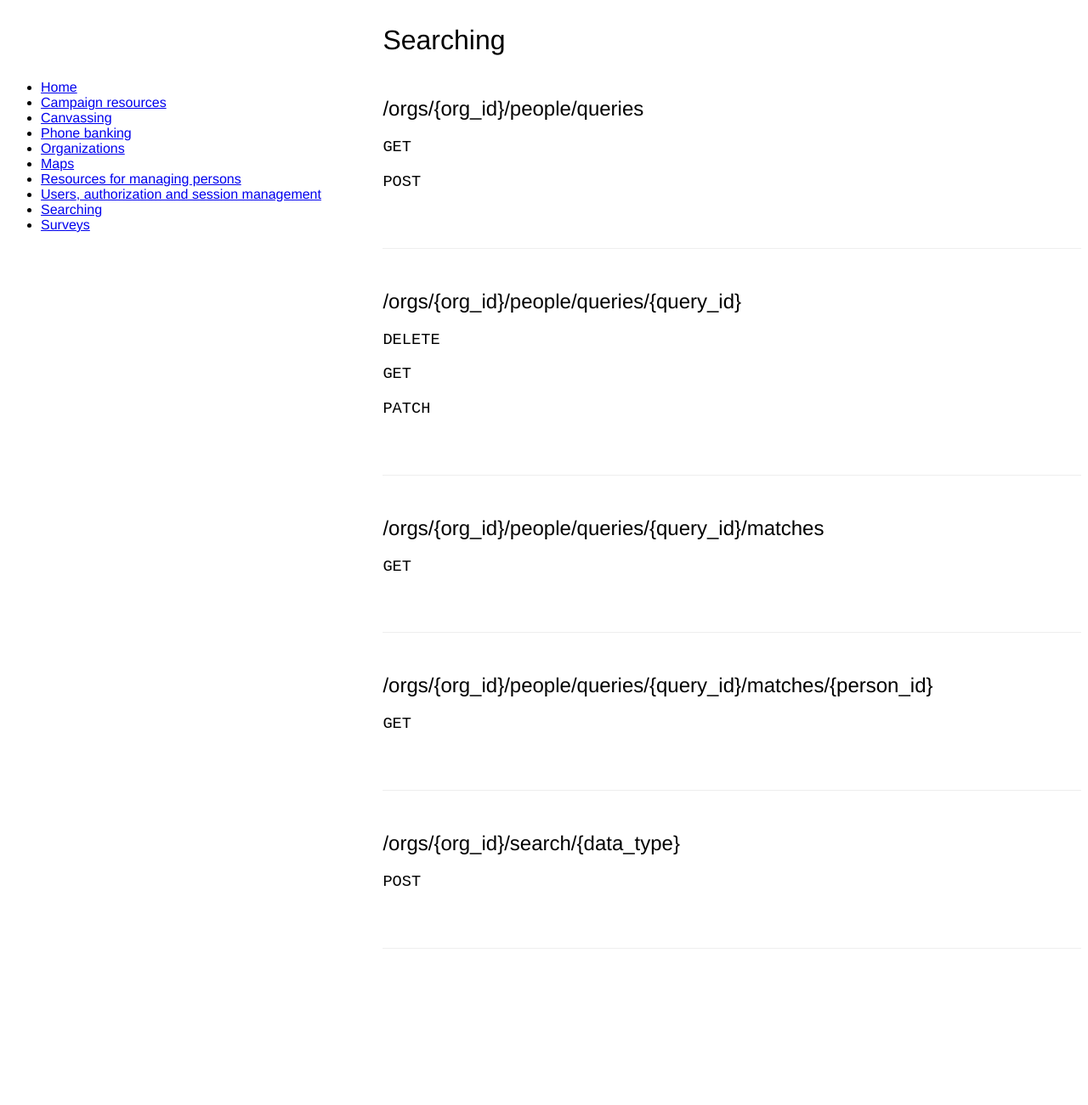
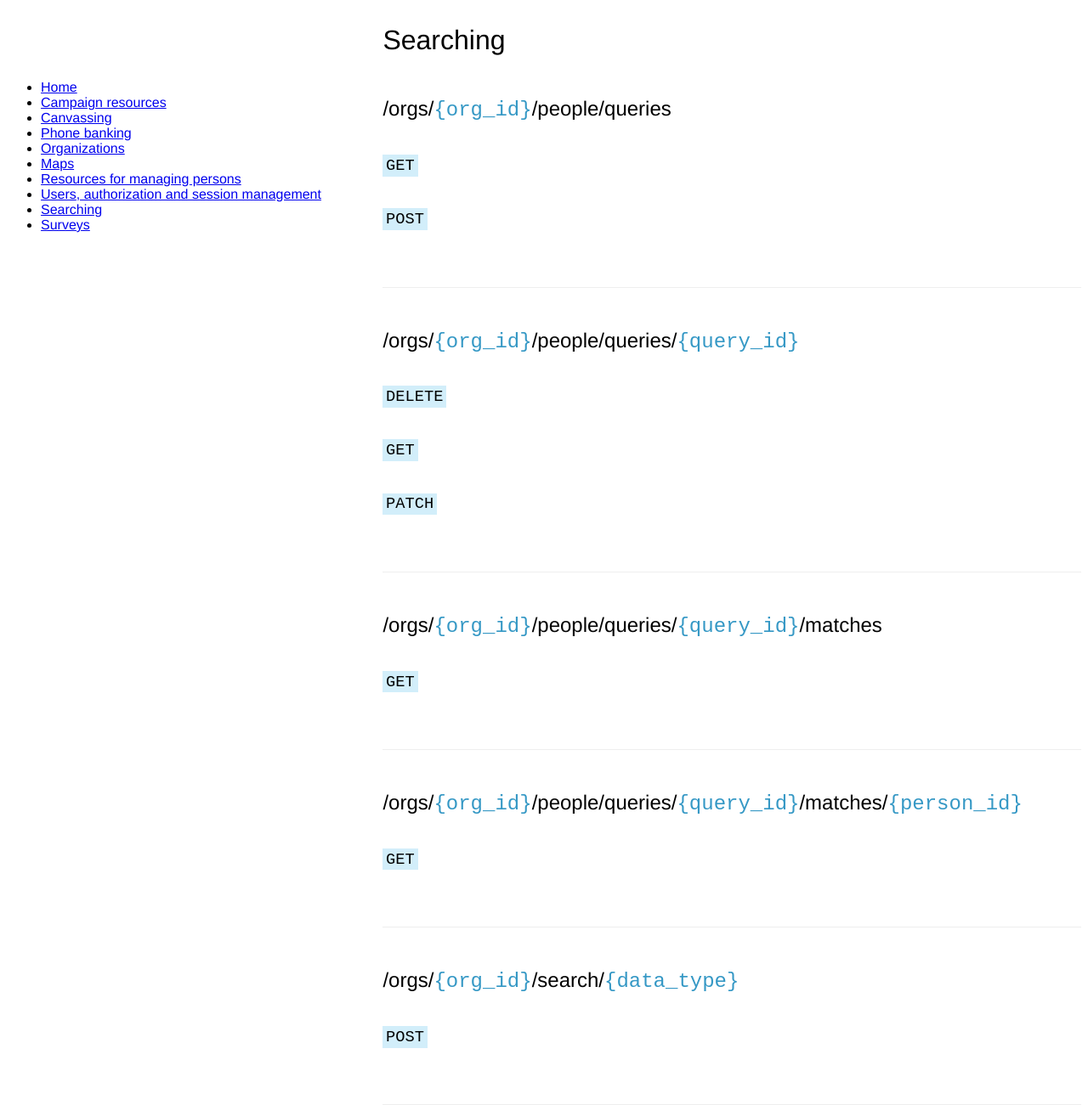
Before and after one commit to zetkin/developer.zetkin.org, a Jekyll site: the page built from api/search/index.md, in a window 1280 px wide. Shown: the whole page at 85% size. Built offline with Jekyll 4.4.1, drawn with Linux system fonts in a browser that asks for light colours; before the commit the page ends 1117 px from its top, so only the background shows below that.

Commit message:
Style API resources and methods

```diff
--- a/_layouts/default.html
+++ b/_layouts/default.html
@@ -21,12 +21,13 @@ title: Home
                 {% assign resources = site.data.resources | where:"docsection",page.docsection %}
                 {% for res in resources %}
                 <article class="api-resource">
-                    <h2>{{ res.url }}</h2>
-                    <div>{{ res.doc }}</div>
+                    {% assign path_segments = res.url | split:"/" %}
+                    <h2>{% for seg in path_segments %}{% if seg contains '{' %}<var>{{ seg }}</var>{% else %}{{ seg }}{% endif %}{% if seg != path_segments.last %}/{% endif %}{% endfor %}</h2>
+                    <div>{{ res.doc | markdownify }}</div>
                     {% for method in res.methods %}
                         <section class="api-method">
                             <h3>{{ method.method }}</h3>
-                            <div>{{ method.doc }}</div>
+                            <div>{{ method.doc | markdownify}}</div>
                         </section>
                     {% endfor %}
                 </article>
--- a/_sass/main.scss
+++ b/_sass/main.scss
@@ -17,10 +17,22 @@
     margin-top: 3em;
     padding: 0 0 3em;
     border-bottom: 1px solid #eee;
+
+    h2 {
+        var {
+            font-style: normal;
+            font-family: monospace;
+            display: inline-block;
+            color: $c-brand-comp-dark;
+        }
+    }
 }
 
 .api-method {
     h3 {
         font-family: monospace;
+        display: inline-block;
+        background-color: lighten($c-brand-comp-light, 30);
+        padding: 0.1em 0.2em;
     }
 }
```
